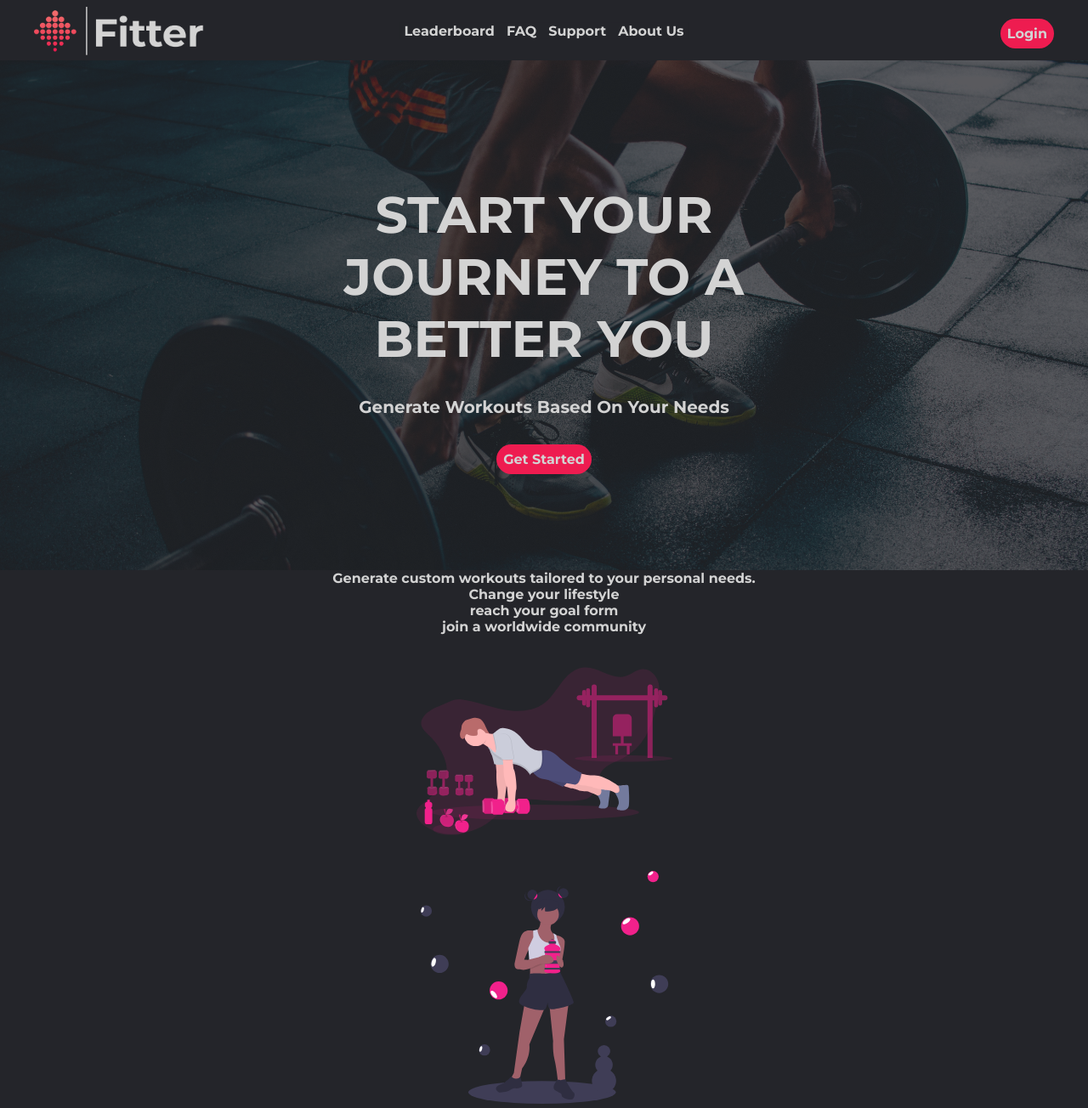
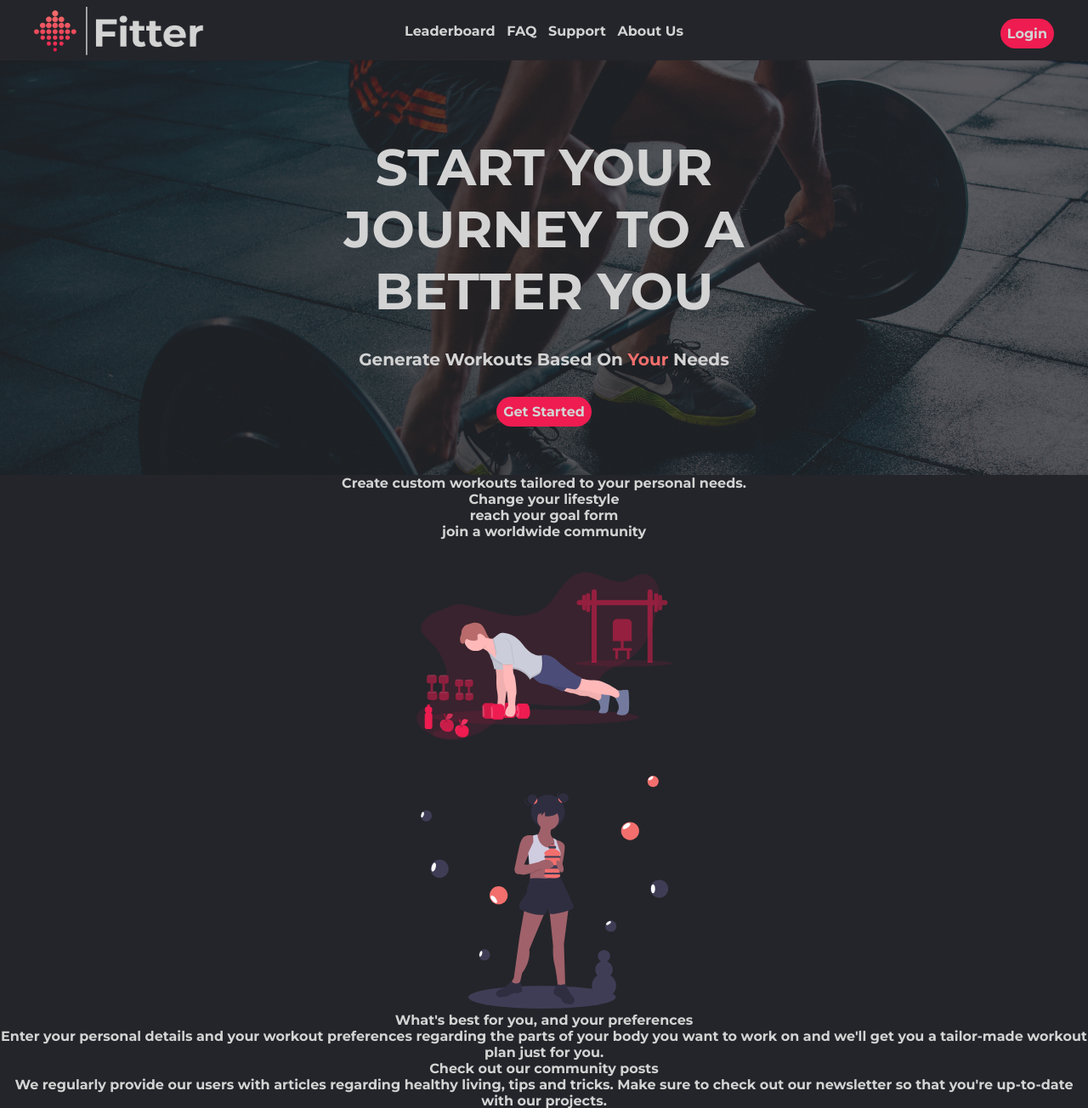
Before and after one commit to olipsa/Workout-Generator-Website, a PHP site: page /homepage.html in a window 1280 px wide. Shown: the top 1304 px of the page at 85% size. Run offline with PHP 8.4, Linux system fonts and the light colour scheme.

Commit message:
updated image colors

```diff
--- a/homepage.css
+++ b/homepage.css
@@ -43,7 +43,7 @@
 
 .menu li{
     display: inline-block;
-    padding: 0 5px;
+    padding: 0 0.6vh;
 
 }
 
@@ -59,7 +59,7 @@
     padding: 1vh 1vh;
     background-color: rgba(238,28,80,1);
     border: none;
-    border-radius: 30px;
+    border-radius: 2em;
     cursor: pointer;
     transition: all 0.3s ease 0s;
     height: 50%;
@@ -90,12 +90,16 @@
 }
 
 .hero_overlay_title{
-    font-size: 60px;
+    font-size: 3.75em;
 }
 
 .hero_overlay_subtitle{
-    font-size: 20px;
+    font-size: 1.25em;
     padding-top: 0;
+}
+
+.your{
+    color: #F26F6D;
 }
 
 .hero_image {
@@ -109,7 +113,7 @@
 .crop_container{
     position: relative;
     width: 100%;
-    height: 600px;
+    height: 61vh;
     left: 0;
     top: 0;
     right: 0;
@@ -120,7 +124,7 @@
     padding: 1vh 1vh;
     background-color: rgba(238,28,80,1);
     border: none;
-    border-radius: 30px;
+    border-radius: 2em;
     cursor: pointer;
     transition: all 0.3s ease 0s;
     height: 50%;
--- a/homepage.html
+++ b/homepage.html
@@ -46,7 +46,7 @@
         <div class="hero_overlay">
             <span class="hero_overlay_title">START YOUR JOURNEY TO A BETTER YOU</span>
             <span class="hero_overlay_subtitle">
-                Generate Workouts Based On Your Needs
+                Generate Workouts Based On <span class="your">Your</span> Needs
             </span>
             <div>
                 <a href="register.html">
@@ -60,7 +60,7 @@
     <div class="motivation_container">
         <div>
             <p>
-                Generate custom workouts tailored to your personal needs.
+                Create custom workouts tailored to your personal needs.
             </p>
             <ul>
                 <li>Change your lifestyle</li>
```
Also changed, not shown: energizer.svg, lifestyle.svg, workout.svg.
